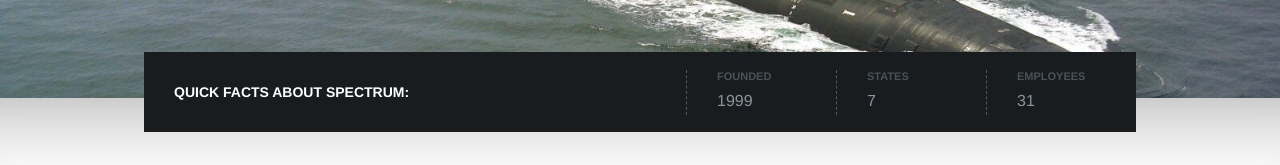
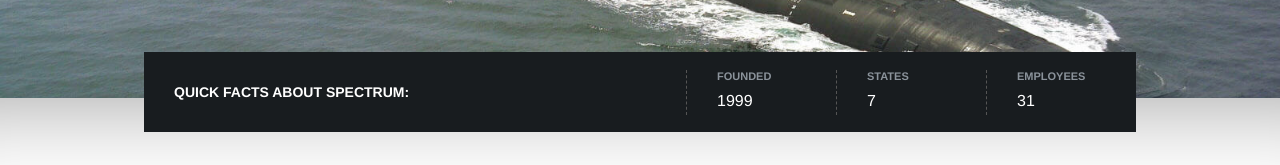
Before and after one commit to SashaBajzek/spectrum, a React app: page /about-us in a window 1280 px wide. Shown: the part 377-542 px from the top of the page. Built offline with nearby package versions, Linux system fonts and the light colour scheme; a web font is replaced by a local one.

Commit message:
Increase text color contrast

```diff
--- a/src/styles/AboutUs.scss
+++ b/src/styles/AboutUs.scss
@@ -62,14 +62,14 @@
 		width: 100px;
 
 		h4 {
-			color: #4b5256;
+			color: $mediumgrey;
 			font-size: $smallest-font-size;
 			margin: 0;
 			text-align: center;
 		}
 
 		p {
-			color: #8b939b;
+			color: $white;
 			font-size: 16px;
 			margin: 0;
 			padding: 5px 0;
--- a/src/styles/CapabilitySection.scss
+++ b/src/styles/CapabilitySection.scss
@@ -40,6 +40,7 @@
 
 		h2 {
 			margin: 5px auto;
+			text-transform: uppercase;
 		}
 	}
 
```
